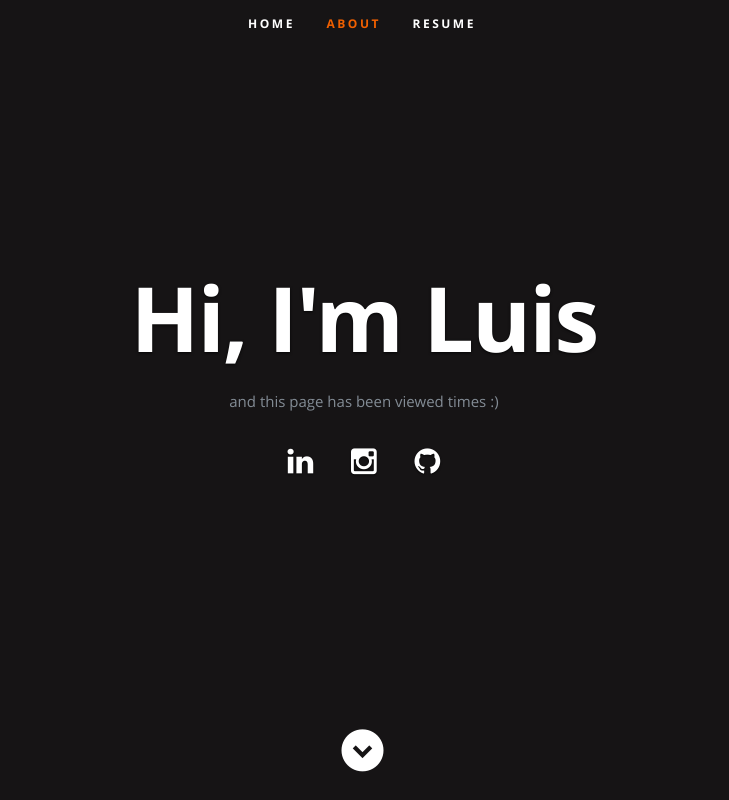
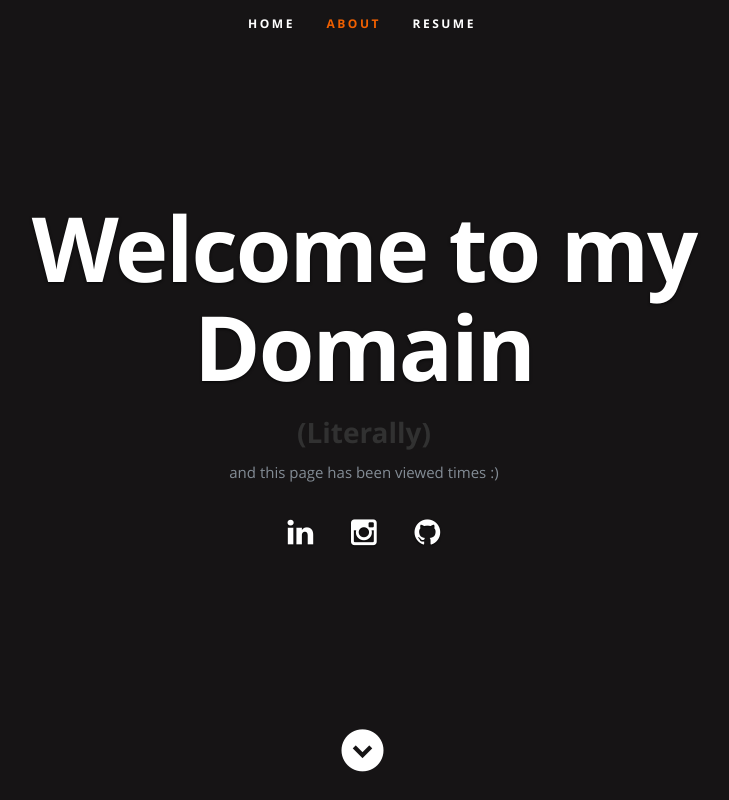
Before and after one commit to systemdadministrator/azure_resume, a plain HTML site: page frontend/index.html in a window 1280 px wide. Shown: the top 800 px of the page, without its empty margins (278-1007 px from the left). Drawn offline with nearby package versions, Linux system fonts and the light colour scheme; a script that the page names is missing.

Commit message:
first edit
first edit

```diff
--- a/frontend/index.html
+++ b/frontend/index.html
@@ -54,7 +54,8 @@
 
       <div class="row banner">
          <div class="banner-text">
-            <h1 class="responsive-headline">Hi, I'm Luis</h1>
+            <h1 class="responsive-headline">Welcome to my Domain</h1>
+              <h2 class="responsive-headline">(Literally)</h2>
 
             <p>and this page has been viewed <a id="counter"></a> times :) </p>
             <ul class="social">
```
Also changed, not shown: frontend/images/landing.png (added), 2 other files.
